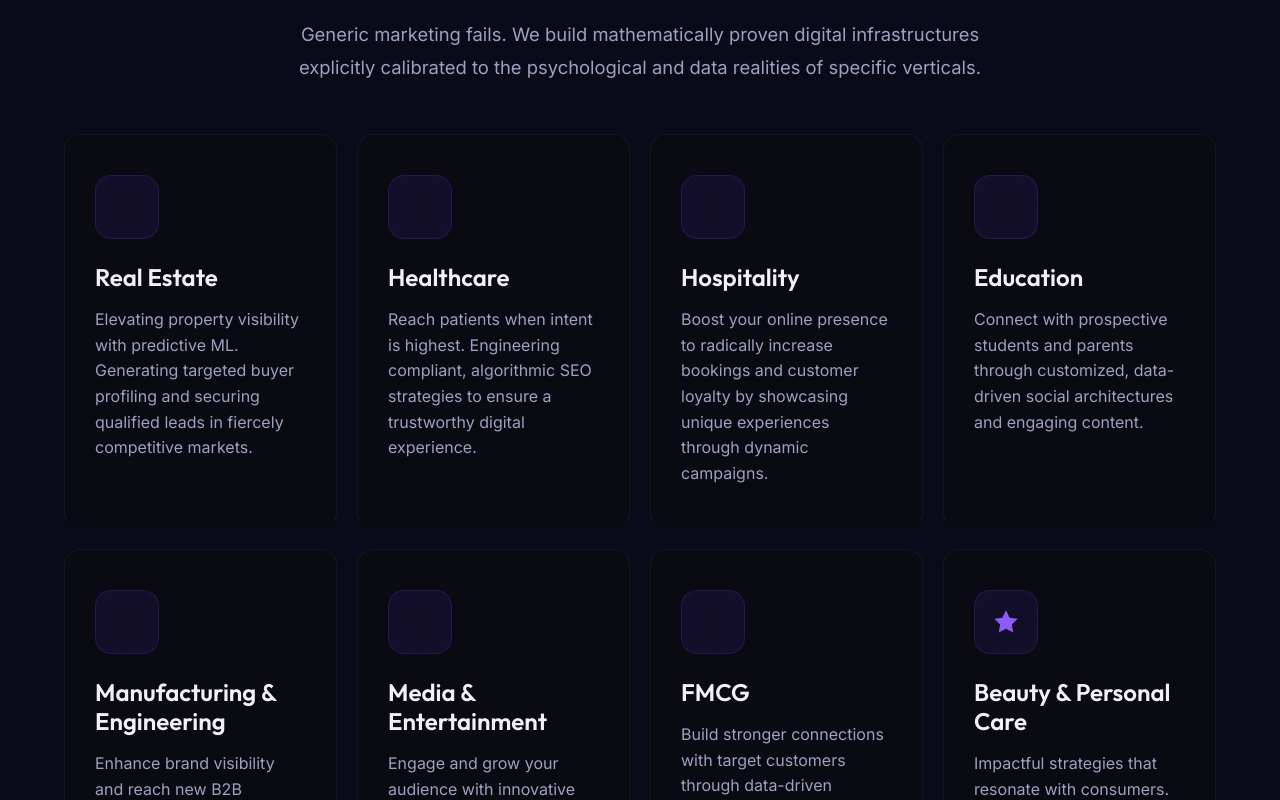
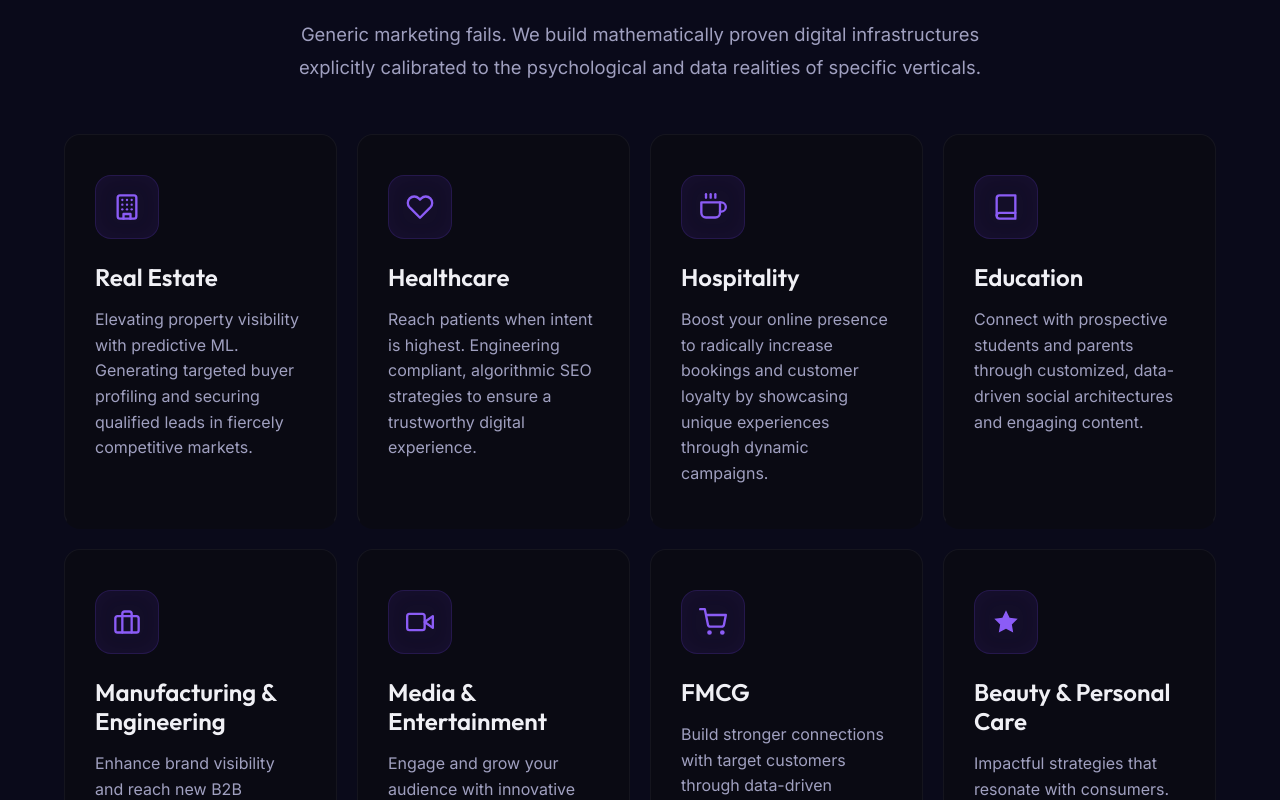
Before and after one commit to 10xneeraj/Nexa-edge-Digital, a React (Vite) app: page / in a window 1280 px wide. Shown: the part 5060-5860 px from the top of the page. Built offline with nearby package versions, Linux system fonts and the light colour scheme.

Commit message:
UI: Add missing icons to Industries section and enhance hover interactions

```diff
--- a/src/components/Icon.jsx
+++ b/src/components/Icon.jsx
@@ -24,6 +24,60 @@ const icons = {
       <line x1="20" y1="14" x2="23" y2="14"></line>
       <line x1="1" y1="9" x2="4" y2="9"></line>
       <line x1="1" y1="14" x2="4" y2="14"></line>
+    </svg>
+  ),
+  building: (
+    <svg viewBox="0 0 24 24" fill="none" stroke="currentColor" strokeWidth="2" strokeLinecap="round" strokeLinejoin="round">
+      <rect x="4" y="2" width="16" height="20" rx="2" ry="2"></rect>
+      <path d="M9 22v-4h6v4"></path>
+      <path d="M8 6h.01"></path>
+      <path d="M16 6h.01"></path>
+      <path d="M12 6h.01"></path>
+      <path d="M12 10h.01"></path>
+      <path d="M12 14h.01"></path>
+      <path d="M16 10h.01"></path>
+      <path d="M16 14h.01"></path>
+      <path d="M8 10h.01"></path>
+      <path d="M8 14h.01"></path>
+    </svg>
+  ),
+  heart: (
+    <svg viewBox="0 0 24 24" fill="none" stroke="currentColor" strokeWidth="2" strokeLinecap="round" strokeLinejoin="round">
+      <path d="M20.84 4.61a5.5 5.5 0 0 0-7.78 0L12 5.67l-1.06-1.06a5.5 5.5 0 0 0-7.78 7.78l1.06 1.06L12 21.23l7.78-7.78 1.06-1.06a5.5 5.5 0 0 0 0-7.78z"></path>
+    </svg>
+  ),
+  coffee: (
+    <svg viewBox="0 0 24 24" fill="none" stroke="currentColor" strokeWidth="2" strokeLinecap="round" strokeLinejoin="round">
+      <path d="M18 8h1a4 4 0 0 1 0 8h-1"></path>
+      <path d="M2 8h16v9a4 4 0 0 1-4 4H6a4 4 0 0 1-4-4V8z"></path>
+      <line x1="6" y1="1" x2="6" y2="4"></line>
+      <line x1="10" y1="1" x2="10" y2="4"></line>
+      <line x1="14" y1="1" x2="14" y2="4"></line>
+    </svg>
+  ),
+  book: (
+    <svg viewBox="0 0 24 24" fill="none" stroke="currentColor" strokeWidth="2" strokeLinecap="round" strokeLinejoin="round">
+      <path d="M4 19.5A2.5 2.5 0 0 1 6.5 17H20"></path>
+      <path d="M6.5 2H20v20H6.5A2.5 2.5 0 0 1 4 19.5v-15A2.5 2.5 0 0 1 6.5 2z"></path>
+    </svg>
+  ),
+  briefcase: (
+    <svg viewBox="0 0 24 24" fill="none" stroke="currentColor" strokeWidth="2" strokeLinecap="round" strokeLinejoin="round">
+      <rect x="2" y="7" width="20" height="14" rx="2" ry="2"></rect>
+      <path d="M16 21V5a2 2 0 0 0-2-2h-4a2 2 0 0 0-2 2v16"></path>
+    </svg>
+  ),
+  video: (
+    <svg viewBox="0 0 24 24" fill="none" stroke="currentColor" strokeWidth="2" strokeLinecap="round" strokeLinejoin="round">
+      <polygon points="23 7 16 12 23 17 23 7"></polygon>
+      <rect x="1" y="5" width="15" height="14" rx="2" ry="2"></rect>
+    </svg>
+  ),
+  shoppingCart: (
+    <svg viewBox="0 0 24 24" fill="none" stroke="currentColor" strokeWidth="2" strokeLinecap="round" strokeLinejoin="round">
+      <circle cx="9" cy="21" r="1"></circle>
+      <circle cx="20" cy="21" r="1"></circle>
+      <path d="M1 1h4l2.68 13.39a2 2 0 0 0 2 1.61h9.72a2 2 0 0 0 2-1.61L23 6H6"></path>
     </svg>
   ),
   target: (
--- a/src/components/Industries.css
+++ b/src/components/Industries.css
@@ -51,26 +51,53 @@
   opacity: 0.08;
 }
 
-.industry-icon {
+.industry-icon-wrapper {
+  position: relative;
   width: 64px;
   height: 64px;
+  margin-bottom: 24px;
+}
+
+.industry-icon-glow {
+  position: absolute;
+  top: 0;
+  left: 0;
+  width: 100%;
+  height: 100%;
+  background: var(--gradient-primary);
+  border-radius: 16px;
+  filter: blur(15px);
+  opacity: 0;
+  transition: opacity 0.4s ease, transform 0.4s ease;
+  z-index: 0;
+}
+
+.industry-icon {
+  width: 100%;
+  height: 100%;
   background: rgba(108, 60, 225, 0.1);
   border: 1px solid rgba(108, 60, 225, 0.2);
   border-radius: 16px;
   display: flex;
   align-items: center;
   justify-content: center;
-  margin-bottom: 24px;
   color: var(--primary-light);
   box-shadow: inset 0 0 20px rgba(108, 60, 225, 0.05);
   transition: all 0.4s ease;
+  position: relative;
+  z-index: 1;
+}
+
+.industry-card:hover .industry-icon-glow {
+  opacity: 0.8;
+  transform: scale(1.1);
 }
 
 .industry-card:hover .industry-icon {
-  background: var(--gradient-primary);
+  background: var(--bg-glass);
   color: #fff;
-  transform: scale(1.1) rotate(5deg);
-  box-shadow: 0 10px 20px rgba(108, 60, 225, 0.4);
+  border-color: rgba(255, 255, 255, 0.3);
+  transform: scale(1.1);
 }
 
 .industry-card h3 {
--- a/src/components/Industries.jsx
+++ b/src/components/Industries.jsx
@@ -1,3 +1,4 @@
+import { motion } from 'framer-motion';
 import './Industries.css';
 import useScrollReveal from '../hooks/useScrollReveal';
 import Icon from './Icon';
@@ -48,30 +49,65 @@ const industriesData = [
 export default function Industries() {
   const ref = useScrollReveal();
 
+  const containerVariants = {
+    hidden: { opacity: 0 },
+    visible: { opacity: 1, transition: { staggerChildren: 0.1 } }
+  };
+
+  const itemVariants = {
+    hidden: { opacity: 0, y: 30 },
+    visible: { opacity: 1, y: 0, transition: { duration: 0.6 } }
+  };
+
   return (
     <section className="industries section" id="industries" ref={ref}>
       <div className="container">
-        <div className="text-center">
-          <span className="section-label reveal">Targeted Market Penetration</span>
-          <h2 className="section-title reveal">
+        <motion.div
+          className="text-center"
+          initial={{ opacity: 0, y: 20 }}
+          whileInView={{ opacity: 1, y: 0 }}
+          viewport={{ once: true, amount: 0.2 }}
+          transition={{ duration: 0.6 }}
+        >
+          <span className="section-label">Targeted Market Penetration</span>
+          <h2 className="section-title">
             Industries We <span className="gradient-text">Dominate</span>
           </h2>
-          <p className="section-subtitle reveal">
+          <p className="section-subtitle">
             Generic marketing fails. We build mathematically proven digital infrastructures explicitly calibrated to the psychological and data realities of specific verticals.
           </p>
-        </div>
+        </motion.div>
 
-        <div className="industries-grid">
+        <motion.div
+          className="industries-grid"
+          variants={containerVariants}
+          initial="hidden"
+          whileInView="visible"
+          viewport={{ once: true, amount: 0.1 }}
+        >
           {industriesData.map((industry, index) => (
-            <div className="industry-card reveal" key={index} style={{ transitionDelay: `${index * 100}ms` }}>
-              <div className="industry-icon">
-                <Icon name={industry.icon} size={28} />
+            <motion.div
+              className="industry-card"
+              key={index}
+              variants={itemVariants}
+              whileHover={{
+                y: -10,
+                scale: 1.02,
+                boxShadow: "0 20px 40px rgba(108, 60, 225, 0.2)"
+              }}
+              transition={{ type: "spring", stiffness: 300, damping: 20 }}
+            >
+              <div className="industry-icon-wrapper">
+                <div className="industry-icon-glow"></div>
+                <div className="industry-icon">
+                  <Icon name={industry.icon} size={28} />
+                </div>
               </div>
               <h3>{industry.title}</h3>
               <p>{industry.desc}</p>
-            </div>
+            </motion.div>
           ))}
-        </div>
+        </motion.div>
       </div>
     </section>
   );
```
